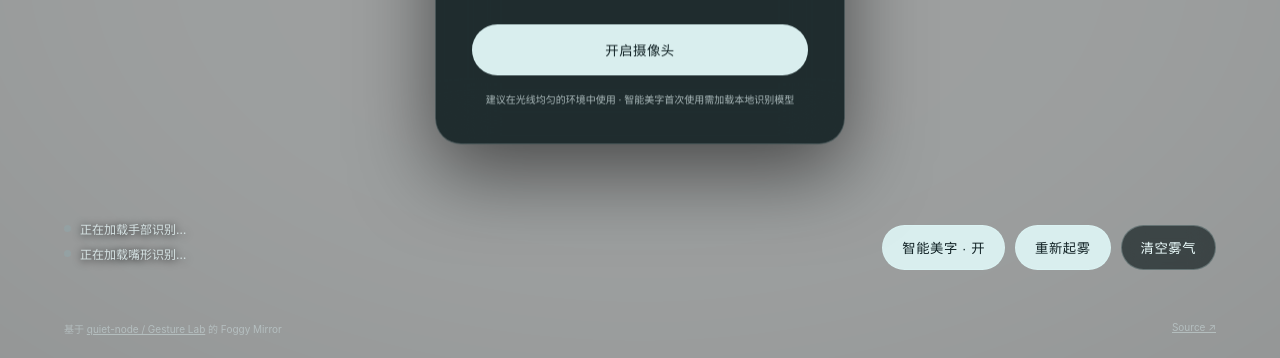
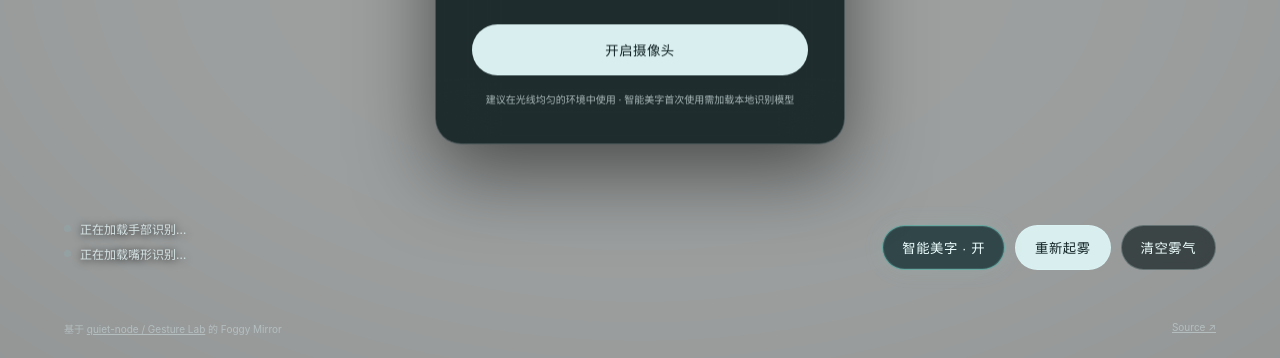
Before and after one commit to Frieda0726/foggy-mirror, a website built with Vite: page index.html in a window 1280 px wide. Shown: the part 442-800 px from the top of the page. Built offline with nearby package versions, Linux system fonts and the light colour scheme.

Commit message:
feat: add local handwriting beautification

```diff
--- a/src/style.css
+++ b/src/style.css
@@ -28,6 +28,8 @@ h1 { margin: 0; font: 300 clamp(28px, 5vw, 54px)/1 Georgia, serif; letter-spacin
 button { appearance: none; border: 1px solid #dfffff40; border-radius: 999px; padding: 12px 19px; color: #102124; background: #d9eeee; font: 650 12px/1 inherit; letter-spacing: .04em; cursor: pointer; transition: transform .2s, background .2s; }
 button:hover { transform: translateY(-2px); background: #fff; }
 button.secondary { color: #eff; background: #0d191ba8; backdrop-filter: blur(12px); }
+button.smart { color: #eff; background: #153033c9; backdrop-filter: blur(12px); }
+button.smart.active { border-color: #8fe6da99; box-shadow: inset 0 0 0 1px #8fe6da22, 0 0 22px #75dccc18; }
 .cursor { position: absolute; z-index: 7; width: 24px; height: 24px; margin: -12px; border: 1.5px solid #fff; border-radius: 50%; opacity: 0; pointer-events: none; box-shadow: 0 0 0 5px #dfffff20, 0 0 20px #fff; transition: opacity .15s, width .15s, height .15s, margin .15s; }
 .cursor.drawing { width: 12px; height: 12px; margin: -6px; background: #fff; box-shadow: 0 0 0 4px #dfffff20, 0 0 15px #fff; }
 .breath-pulse { position: absolute; z-index: 6; width: 48px; height: 48px; margin: -24px; border-radius: 50%; opacity: 0; pointer-events: none; background: radial-gradient(circle, #f5ffffe6 0%, #d7e6e5a8 34%, #c2d5d24d 62%, transparent 74%); filter: blur(4px); box-shadow: 0 0 34px 18px #e7f3f29c; }
```
